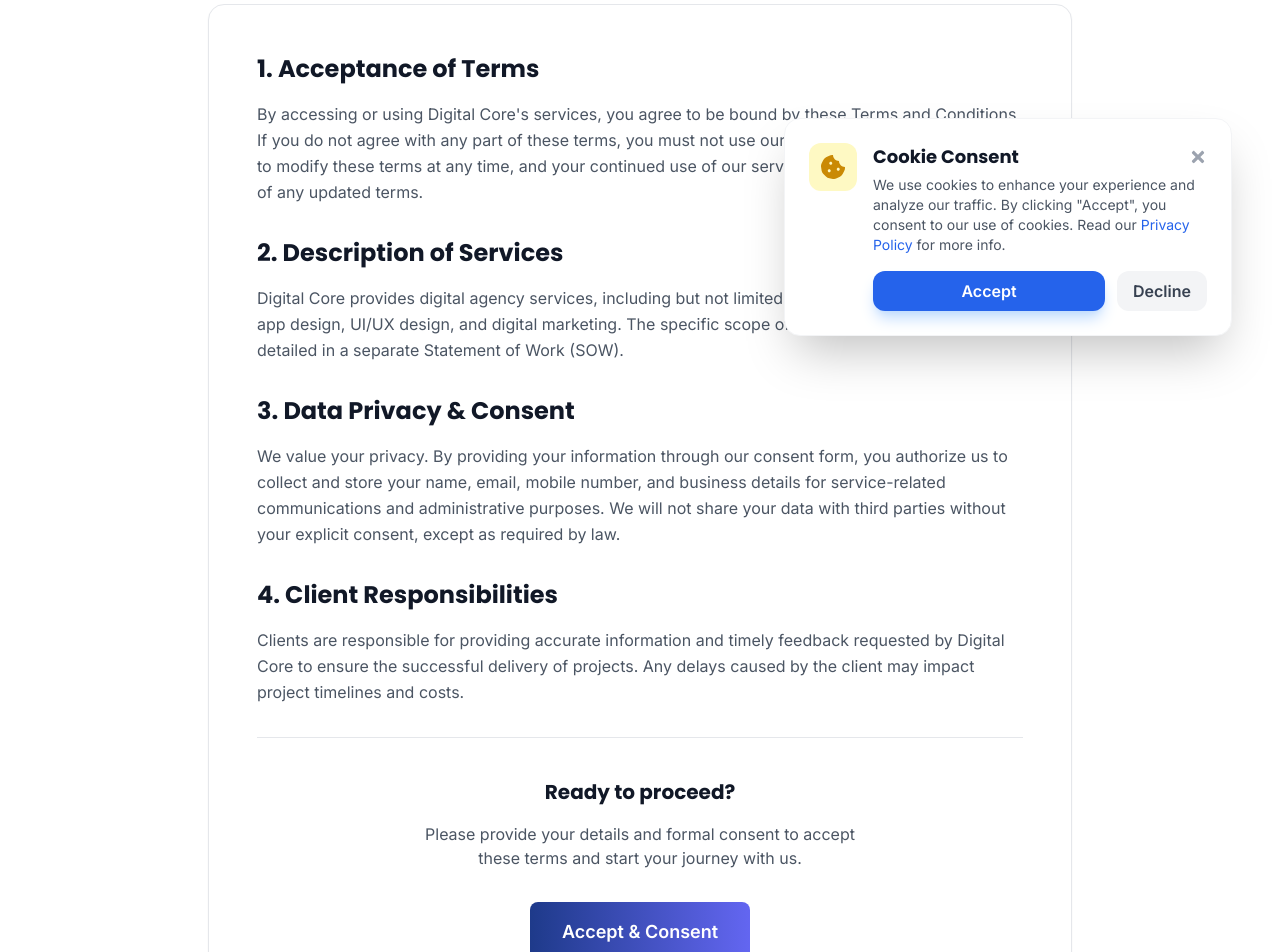
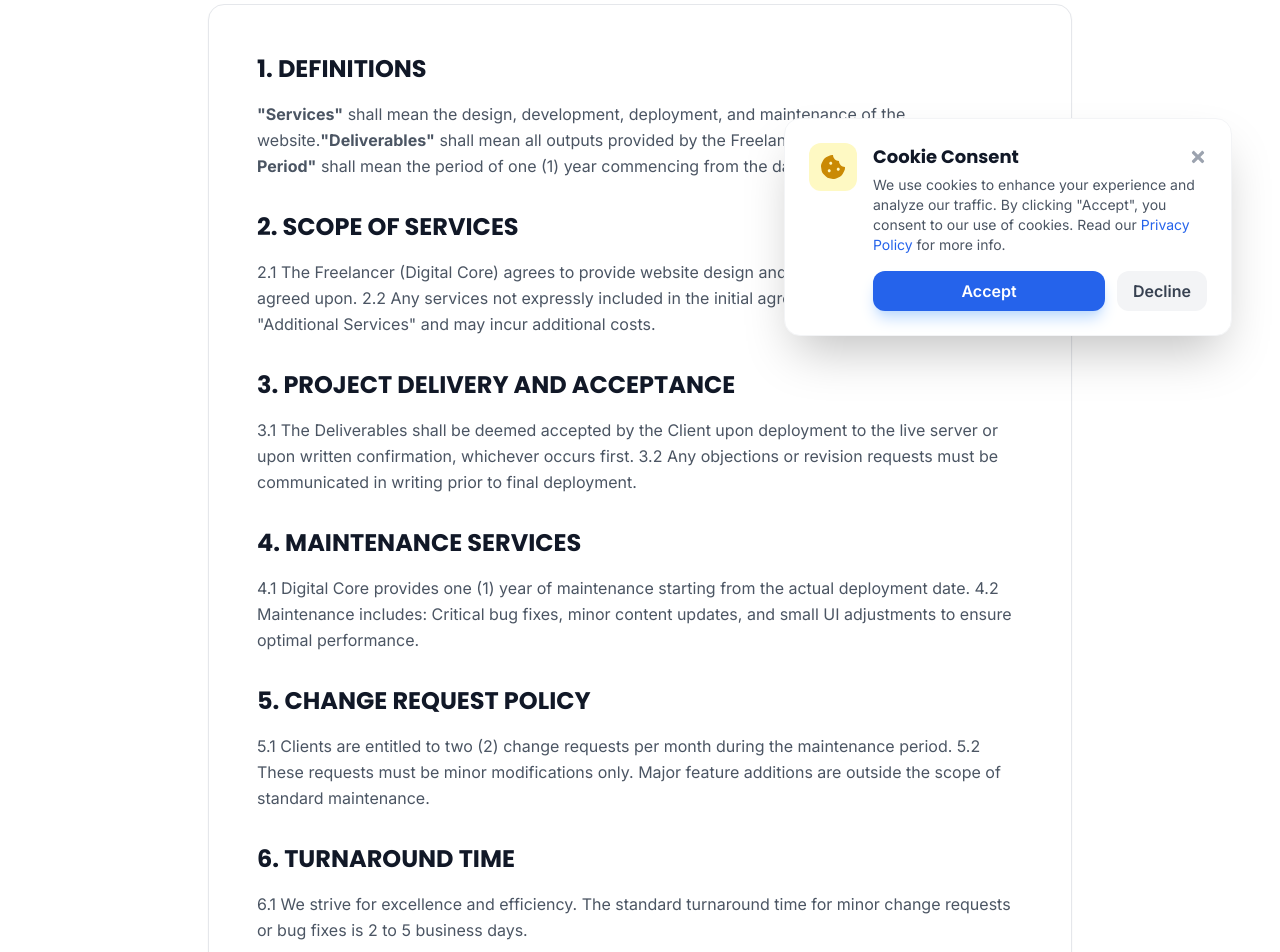
Before and after one commit to Vinaypenke01/Webora-Frontend, a React (Vite) app: page /terms-and-conditions in a window 1280 px wide. Shown: the part 440-1392 px from the top of the page. Built offline with nearby package versions, Linux system fonts and the light colour scheme; no server answers.

Commit message:
terms and consitions

```diff
--- a/src/components/ui/Button.jsx
+++ b/src/components/ui/Button.jsx
@@ -24,6 +24,7 @@
     };
 
     const sizes = {
+        xs: 'px-2 py-1 text-[10px]',
         sm: 'px-4 py-2 text-sm',
         md: 'px-6 py-3',
         lg: 'px-8 py-4 text-lg',
--- a/src/pages/admin/ManageConsents.jsx
+++ b/src/pages/admin/ManageConsents.jsx
@@ -15,6 +15,7 @@
     const [searchTerm, setSearchTerm] = useState('');
     const [actionLoading, setActionLoading] = useState(null);
     const [downloadLoading, setDownloadLoading] = useState(null);
+    const [resendLoading, setResendLoading] = useState(null);
     const [tempDates, setTempDates] = useState({}); // To track date inputs before acceptance
 
     const fetchConsents = async () => {
@@ -60,6 +61,20 @@
             alert('Failed to accept consent.');
         } finally {
             setActionLoading(null);
+        }
+    };
+
+    const handleResend = async (id) => {
+        try {
+            setResendLoading(id);
+            await api.resendAgreement(id);
+            alert('Agreement email resent successfully!');
+            fetchConsents();
+        } catch (err) {
+            console.error('Error resending agreement:', err);
+            alert('Failed to resend agreement email. Please check your SMTP settings.');
+        } finally {
+            setResendLoading(null);
         }
     };
 
@@ -166,6 +181,15 @@
                                         }`}>
                                             {consent.status}
                                         </span>
+                                        {consent.status === 'ACCEPTED' && (
+                                            <span className={`px-2 py-0.5 rounded-full text-[10px] font-bold ${
+                                                consent.is_final_email_sent
+                                                    ? 'bg-blue-50 text-blue-600 border border-blue-100'
+                                                    : 'bg-red-50 text-red-600 border border-red-100'
+                                            }`}>
+                                                {consent.is_final_email_sent ? 'EMAIL SENT' : 'EMAIL FAILED'}
+                                            </span>
+                                        )}
                                     </div>
                                     <p className="text-gray-600 font-medium">{consent.business_name}</p>
                                     <div className="flex flex-wrap gap-4 mt-2 text-sm text-gray-500">
@@ -216,6 +240,7 @@
                                             <FaCheck /> Accept Consent
                                         </Button>
                                     ) : (
+                                        <div className="flex flex-col items-end gap-2">
                                             <div className="text-right">
                                                 <div className="flex items-center gap-1.5 text-sm text-green-600 font-medium">
                                                     <FaUserCheck /> Accepted by {consent.accepted_by_details?.username || 'Admin'}
@@ -223,6 +248,16 @@
                                                 <div className="text-xs text-gray-400">
                                                     {new Date(consent.action_date).toLocaleString()}
                                                 </div>
+                                            </div>
+                                            <Button
+                                                variant="outline"
+                                                size="xs"
+                                                className="text-[10px] py-1 h-auto"
+                                                onClick={() => handleResend(consent.id)}
+                                                isLoading={resendLoading === consent.id}
+                                            >
+                                                Resend Email
+                                            </Button>
                                         </div>
                                     )}
                                 </div>
--- a/src/pages/public/TermsAndConditions.jsx
+++ b/src/pages/public/TermsAndConditions.jsx
@@ -33,40 +33,57 @@
 
                 <div className="bg-white rounded-2xl shadow-sm border p-8 md:p-12 space-y-8">
                     <section>
-                        <h2 className="text-2xl font-bold text-gray-900 mb-4">1. Acceptance of Terms</h2>
-                        <p className="text-gray-600 leading-relaxed">
-                            By accessing or using Digital Core's services, you agree to be bound by these Terms and Conditions.
-                            If you do not agree with any part of these terms, you must not use our services. We reserve the right
-                            to modify these terms at any time, and your continued use of our services signifies your acceptance
-                            of any updated terms.
+                        <h2 className="text-2xl font-bold text-gray-900 mb-4">1. DEFINITIONS</h2>
+                        <p className="text-gray-600 leading-relaxed mb-4">
+                            <strong>"Services"</strong> shall mean the design, development, deployment, and maintenance of the website.
+                            <strong>"Deliverables"</strong> shall mean all outputs provided by the Freelancer to the Client.
+                            <strong>"Maintenance Period"</strong> shall mean the period of one (1) year commencing from the date of deployment.
                         </p>
                     </section>
 
                     <section>
-                        <h2 className="text-2xl font-bold text-gray-900 mb-4">2. Description of Services</h2>
-                        <p className="text-gray-600 leading-relaxed">
-                            Digital Core provides digital agency services, including but not limited to web development,
-                            mobile app design, UI/UX design, and digital marketing. The specific scope of work for each project
-                            will be detailed in a separate Statement of Work (SOW).
+                        <h2 className="text-2xl font-bold text-gray-900 mb-4">2. SCOPE OF SERVICES</h2>
+                        <p className="text-gray-600 leading-relaxed mb-4">
+                            2.1 The Freelancer (Digital Core) agrees to provide website design and development services as agreed upon.
+                            2.2 Any services not expressly included in the initial agreement shall be deemed "Additional Services" and may incur additional costs.
                         </p>
                     </section>
 
                     <section>
-                        <h2 className="text-2xl font-bold text-gray-900 mb-4">3. Data Privacy & Consent</h2>
-                        <p className="text-gray-600 leading-relaxed">
-                            We value your privacy. By providing your information through our consent form, you authorize us to
-                            collect and store your name, email, mobile number, and business details for service-related communications
-                            and administrative purposes. We will not share your data with third parties without your explicit consent,
-                            except as required by law.
+                        <h2 className="text-2xl font-bold text-gray-900 mb-4">3. PROJECT DELIVERY AND ACCEPTANCE</h2>
+                        <p className="text-gray-600 leading-relaxed mb-4">
+                            3.1 The Deliverables shall be deemed accepted by the Client upon deployment to the live server or upon written confirmation, whichever occurs first.
+                            3.2 Any objections or revision requests must be communicated in writing prior to final deployment.
                         </p>
                     </section>
 
                     <section>
-                        <h2 className="text-2xl font-bold text-gray-900 mb-4">4. Client Responsibilities</h2>
-                        <p className="text-gray-600 leading-relaxed">
-                            Clients are responsible for providing accurate information and timely feedback requested by Digital Core
-                            to ensure the successful delivery of projects. Any delays caused by the client may impact
-                            project timelines and costs.
+                        <h2 className="text-2xl font-bold text-gray-900 mb-4">4. MAINTENANCE SERVICES</h2>
+                        <p className="text-gray-600 leading-relaxed mb-4">
+                            4.1 Digital Core provides one (1) year of maintenance starting from the actual deployment date.
+                            4.2 Maintenance includes: Critical bug fixes, minor content updates, and small UI adjustments to ensure optimal performance.
+                        </p>
+                    </section>
+
+                    <section>
+                        <h2 className="text-2xl font-bold text-gray-900 mb-4">5. CHANGE REQUEST POLICY</h2>
+                        <p className="text-gray-600 leading-relaxed mb-4">
+                            5.1 Clients are entitled to two (2) change requests per month during the maintenance period.
+                            5.2 These requests must be minor modifications only. Major feature additions are outside the scope of standard maintenance.
+                        </p>
+                    </section>
+
+                    <section>
+                        <h2 className="text-2xl font-bold text-gray-900 mb-4">6. TURNAROUND TIME</h2>
+                        <p className="text-gray-600 leading-relaxed mb-4">
+                            6.1 We strive for excellence and efficiency. The standard turnaround time for minor change requests or bug fixes is 2 to 5 business days.
+                        </p>
+                    </section>
+
+                    <section>
+                        <h2 className="text-2xl font-bold text-gray-900 mb-4">7. DATA PRIVACY & CONSENT</h2>
+                        <p className="text-gray-600 leading-relaxed mb-4">
+                            By providing your information through our formal consent form, you authorize Digital Core to collect and store your business details for administrative and service-related purposes. We are committed to protecting your data and using it only to fulfill our contractual obligations.
                         </p>
                     </section>
 
--- a/src/services/api.js
+++ b/src/services/api.js
@@ -461,6 +461,11 @@
         return response.data;
     },
 
+    resendAgreement: async (id) => {
+        const response = await apiClient.post(`/consents/${id}/resend_agreement/`);
+        return response.data;
+    },
+
     exportConsentsCsv: async () => {
         const response = await apiClient.get('/consents/export_csv/', { responseType: 'blob' });
         return response.data;
```
Lines whose indentation alone changed are shown as unchanged.
